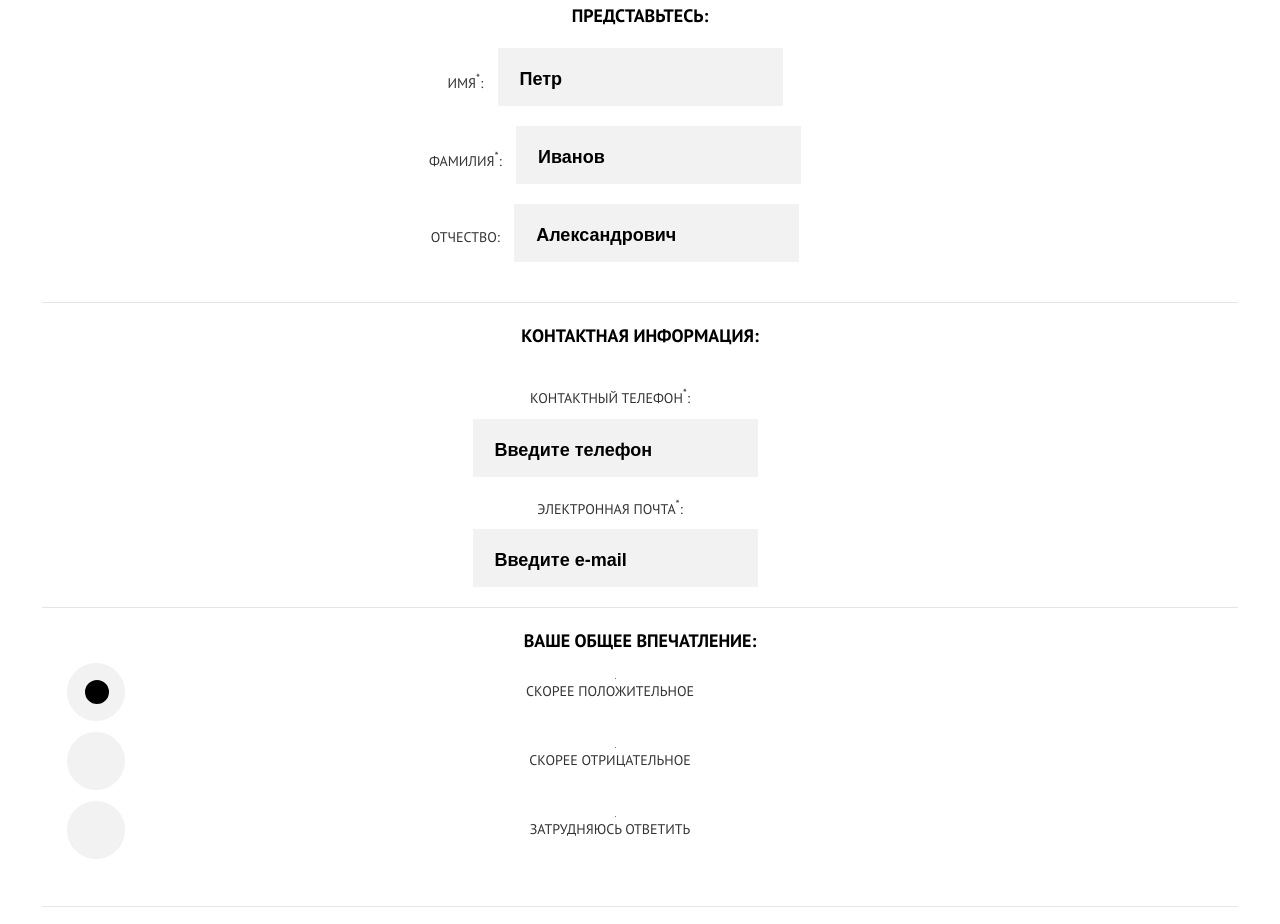
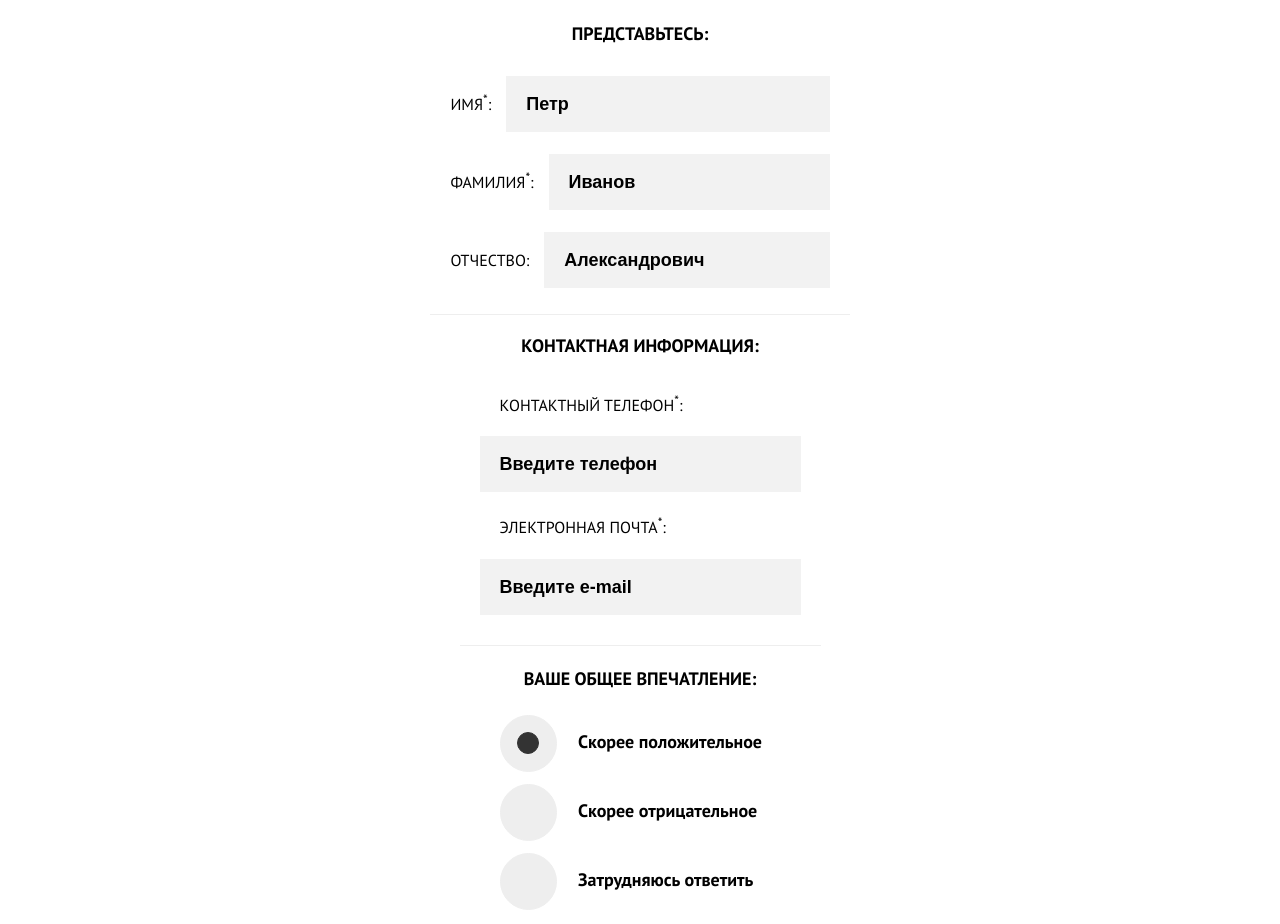
Before and after one commit to murat-avci/1459569-sedona-20, a website: page source/form.html in a window 1280 px wide. Shown: the part 472-1396 px from the top of the page. Drawn offline with nearby package versions, Linux system fonts and the light colour scheme; files that its build step writes are made by us from their sources.

Commit message:
Update form.scss

```diff
--- a/source/sass/blocks/form.scss
+++ b/source/sass/blocks/form.scss
@@ -1,34 +1,66 @@
 .form {
-  margin: 0;
-  padding: 0;
-  border-top: 1px solid var(--special1);
+  display: flex;
+  flex-direction: column;
+  min-width: 320px;
+  margin: 0 auto 42px;
+  border-top: 1px solid var(--list-main);
 }
 
 .form__item {
-  display: block;
-  text-align: center;
-  margin-top: 20px;
-  padding: 0 25px 20px;
-  border: none;
-  border-bottom: 1px solid var(--special1);
+  min-width: 320px;
 
   &--personal {
-    position: relative;
+    min-width: 280px;
+    border: none;
+    margin: 18px auto 0;
+    padding: 0 20px 4px;
+    border-bottom: 1px solid var(--list-main);
+  }
+
+  &--contact {
+    min-width: 280px;
+    border: none;
+    margin: 18px auto 0;
+    padding: 0 20px;
+    border-bottom: 1px solid var(--list-main);
   }
 
   &:last-of-type {
     border-bottom: none;
     padding-bottom: 0;
   }
+
+  &--impression {
+    min-width: 280px;
+    border: none;
+    margin: 20px auto 0;
+    padding: 0 20px;
+    border-bottom: 1px solid var(--list-main);
+  }
+
+  &--attraction {
+    min-width: 280px;
+    border: none;
+    margin: 19px auto 0;
+    padding: 0 20px;
+    border-bottom: 1px solid var(--list-main);
+  }
+
+  &--textarea {
+    display: flex;
+    min-width: 280px;
+    border: none;
+    margin: 18px auto 40px;
+  }
 }
 
 .form__title {
-  font-weight: bold;
   font-size: 18px;
   line-height: 26px;
+  font-weight: bold;
   text-align: center;
-  padding-left: 16px;
-  padding-right: 16px;
+  margin-bottom: 12px;
+  padding: 0;
 
   &--personal {
     margin-bottom: 19px;
@@ -38,56 +70,68 @@
     margin-bottom: 17px;
   }
 
-  &--impression,
   &--attraction {
     margin-bottom: 25px;
   }
 }
 
 .form__inner {
-  display: block;
-  position: relative;
-  text-align: center;
-  padding-right: 50px;
+  display: flex;
+  align-items: baseline;
 
   &--personal {
-    display: block;
-    margin-bottom: 20px;
-    max-width: inherit;
+    margin: 10px 0 22px;
   }
 
-  &--contact,
-  &--impression,
-  &--attraction {
-    position: relative;
-    display: flex;
+  &--contact {
     flex-direction: column;
-    align-items: center;
   }
 
-  &--impression,
+  &--contact:last-child {
+    margin-bottom: 24px;
+  }
+
+  &--impression {
+    margin: 25px 0 43px;
+  }
+
   &--attraction {
-    margin-bottom: 44px;
+    margin: 19px 0 54px;
+  }
+
+  &--attraction:last-child {
+    margin-bottom: 41px;
   }
 }
 
 .form__label {
-  font-size: 14px;
-  line-height: 26px;
-  text-align: left;
-  vertical-align: middle;
-  color: var(--description);
-  padding-right: 10px;
+  margin: 0;
+  padding: 0;
 
   &--contact {
-    margin-bottom: 8px;
-    margin-top: 14px;
+    padding: 15px 60px 15px 20px;
+    margin-bottom: 6px;
   }
 
-  &--select {
+  &--impression {
     font-size: 18px;
+    line-height: 26px;
     font-weight: bold;
     text-transform: initial;
+    margin-left: 78px;
+    position: relative;
+  }
+
+  &--impression::before {
+    content: "";
+    position: absolute;
+    left: -78px;
+    top: -14px;
+    width: 55px;
+    height: 55px;
+    border: 1px solid var(--list-main);
+    background-color: var(--list-main);
+    border-radius: 50%;
   }
 
   &--textarea {
@@ -97,6 +141,27 @@
     text-align: center;
     padding-left: 16px;
     padding-right: 16px;
+  }
+
+  &--attraction {
+    font-size: 18px;
+    line-height: 26px;
+    font-weight: bold;
+    text-transform: none;
+    margin-left: 78px;
+    position: relative;
+  }
+
+  &--attraction::before {
+    content: "";
+    position: absolute;
+    left: -78px;
+    top: -14px;
+    width: 55px;
+    height: 55px;
+    border: 1px solid var(--list-main);
+    background-color: var(--list-main);
+    border-radius: 10%;
   }
 }
 
@@ -113,12 +178,9 @@
 }
 
 .form__input {
-  display: inline-block;
-  position: relative;
-  padding: 18px 22px 14px 22px;
+  border: none;
   background-color: var(--input);
-  box-sizing: border-box;
-  border: none;
+  padding: 15px 20px;
   font-size: 18px;
   line-height: 26px;
   font-weight: bold;
@@ -130,69 +192,47 @@
   }
 
   &--textarea {
-    color: var(--text-main);
     font-size: 18px;
     line-height: 26px;
     font-weight: bold;
-    padding: 13px 23px 29px 21px;
-    margin-top: 15px;
+    padding: 16px 19px;
     border: none;
+    color: var(--text-main);
     background-color: var(--input);
   }
 
   &--personal {
-    box-sizing: border-box;
+    margin-left: 15px;
+    min-width: 100px;
+    flex-grow: 2;
+  }
+
+  &--contact {
+    padding: 15px 60px 15px 20px;
+    margin-bottom: 6px;
   }
 }
 
 .form__input[type="radio"]:checked + .form__label::after {
   content: "";
   position: absolute;
-  left: 1.1rem;
-  top: 50%;
-  transform: translateY(-50%);
-  width: 18px;
-  height: 18px;
-  background-color: var(--text-main);
-  border: 3px solid var(--text-main);
-  border-radius: 50%;
-}
-
-.form__input[type="radio"] + .form__label::before {
-  content: "";
-  position: absolute;
-  width: 48px;
-  height: 48px;
-  left: 0;
-  top: 50%;
-  transform: translateY(-50%);
-  background-color: var(--input);
-  border: 5px solid var(--input);
+  left: -61px;
+  top: 3px;
+  width: 20px;
+  height: 20px;
+  border: 1px solid var(--description);
+  background-color: var(--description);
   border-radius: 50%;
 }
 
 .form__input[type="checkbox"]:checked + .form__label::after {
   content: "";
   position: absolute;
-  left: 1.15rem;
-  top: 50%;
-  width: 23px;
-  height: 16px;
+  left: -61px;
+  top: 6px;
+  width: 55px;
+  height: 55px;
   background-image: url("../img/icon-tick.svg");
   background-repeat: no-repeat;
   background-position: 0 0;
-  background-size: 1em;
 }
-
-.form__input[type="checkbox"] + .form__label::before {
-  content: "";
-  position: absolute;
-  width: 46px;
-  height: 46px;
-  left: 0;
-  top: 50%;
-  transform: translateY(-50%);
-  background-color: var(--input);
-  border: 5px solid var(--input);
-  border-radius: 10%;
-}
```
